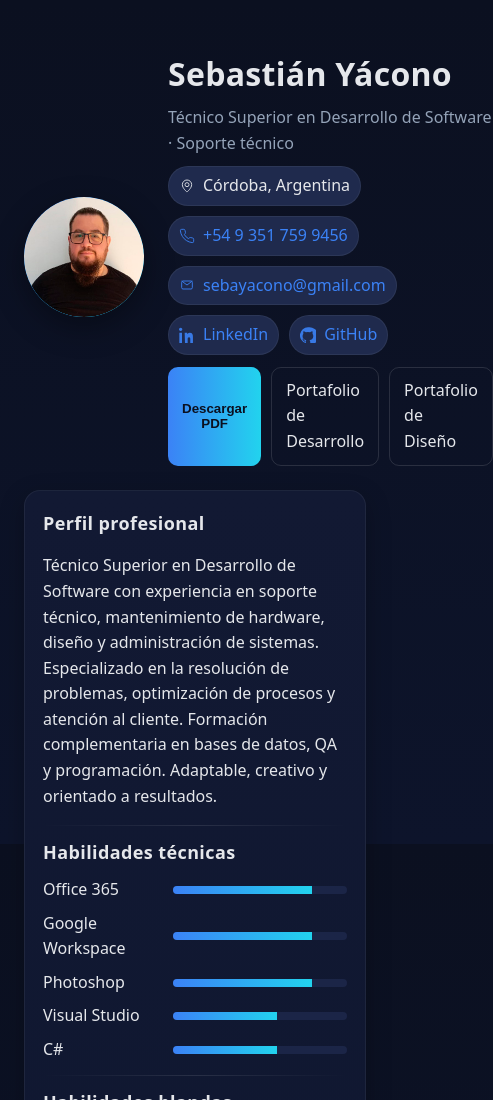
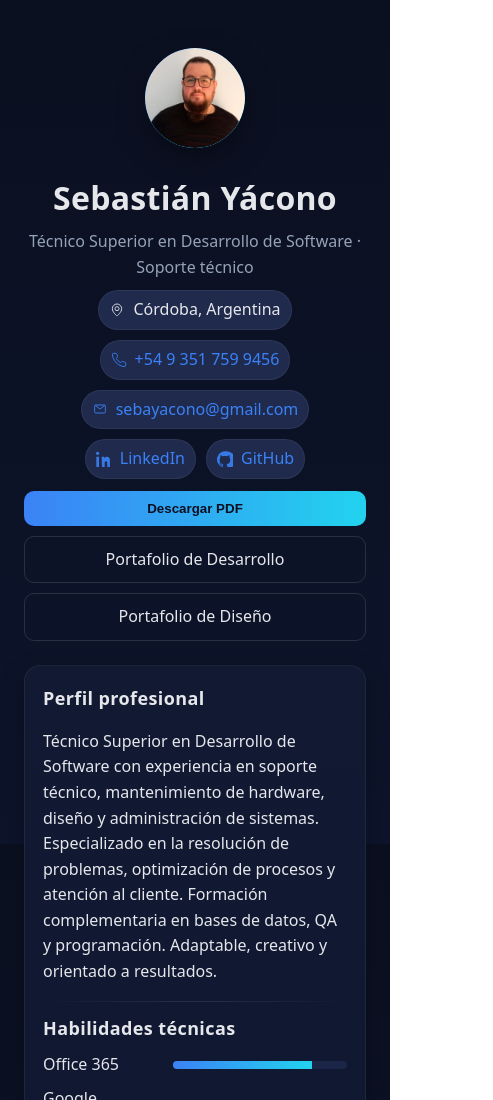
Before and after one commit to SebastianYacono/SebastianYacono.github.io, a plain HTML site: page index.html in a window 390 px wide. Shown: the top 1100 px of the page, 493 px wide, since content can reach past the window. Drawn offline with Linux system fonts and the light colour scheme.

Commit message:
Actualización Style.css
Corrige error visual en index.html convirtiéndolo completamente responsivo

```diff
--- a/assets/style.css
+++ b/assets/style.css
@@ -1,4 +1,3 @@
-/* assets/style.css */
 :root {
   --bg: #0b1020;
   --card: #121933;
@@ -215,3 +214,31 @@ footer { margin: 20px 0; color: var(--muted); font-size: 13px; text-align: cente
   font-size: 14px;
   color: var(--muted);
 }
+
+/* ✅ Corrección de header y botones para pantallas pequeñas */
+@media (max-width: 600px) {
+  .header {
+    grid-template-columns: 1fr; /* Una sola columna */
+    text-align: center;
+  }
+
+  .avatar {
+    margin: 0 auto;
+    width: 100px;
+    height: 100px;
+  }
+
+  .contact {
+    justify-content: center;
+  }
+
+  .actions {
+    flex-direction: column;
+    align-items: stretch;
+  }
+
+  .actions .btn {
+    width: 100%;
+    text-align: center;
+  }
+}
```
